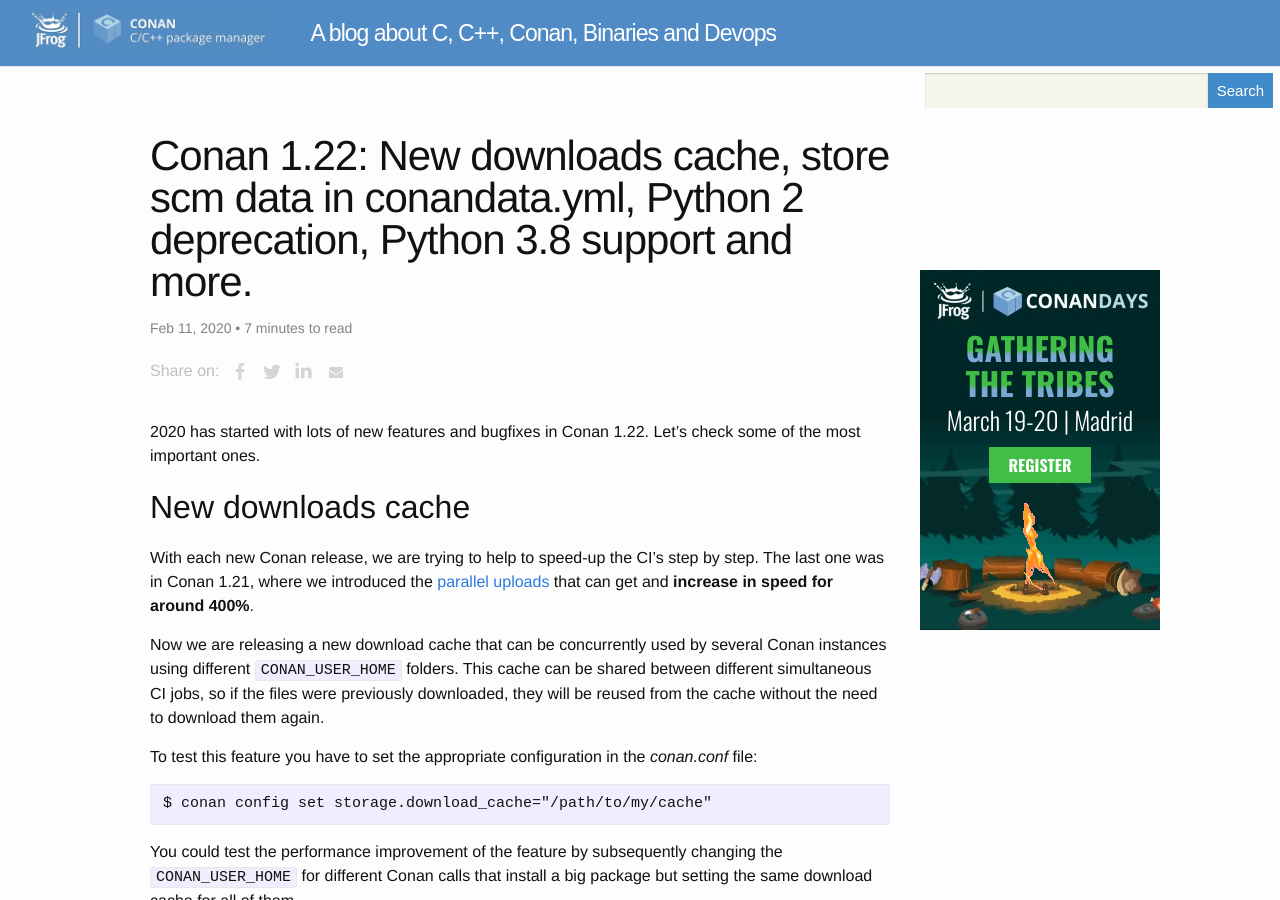
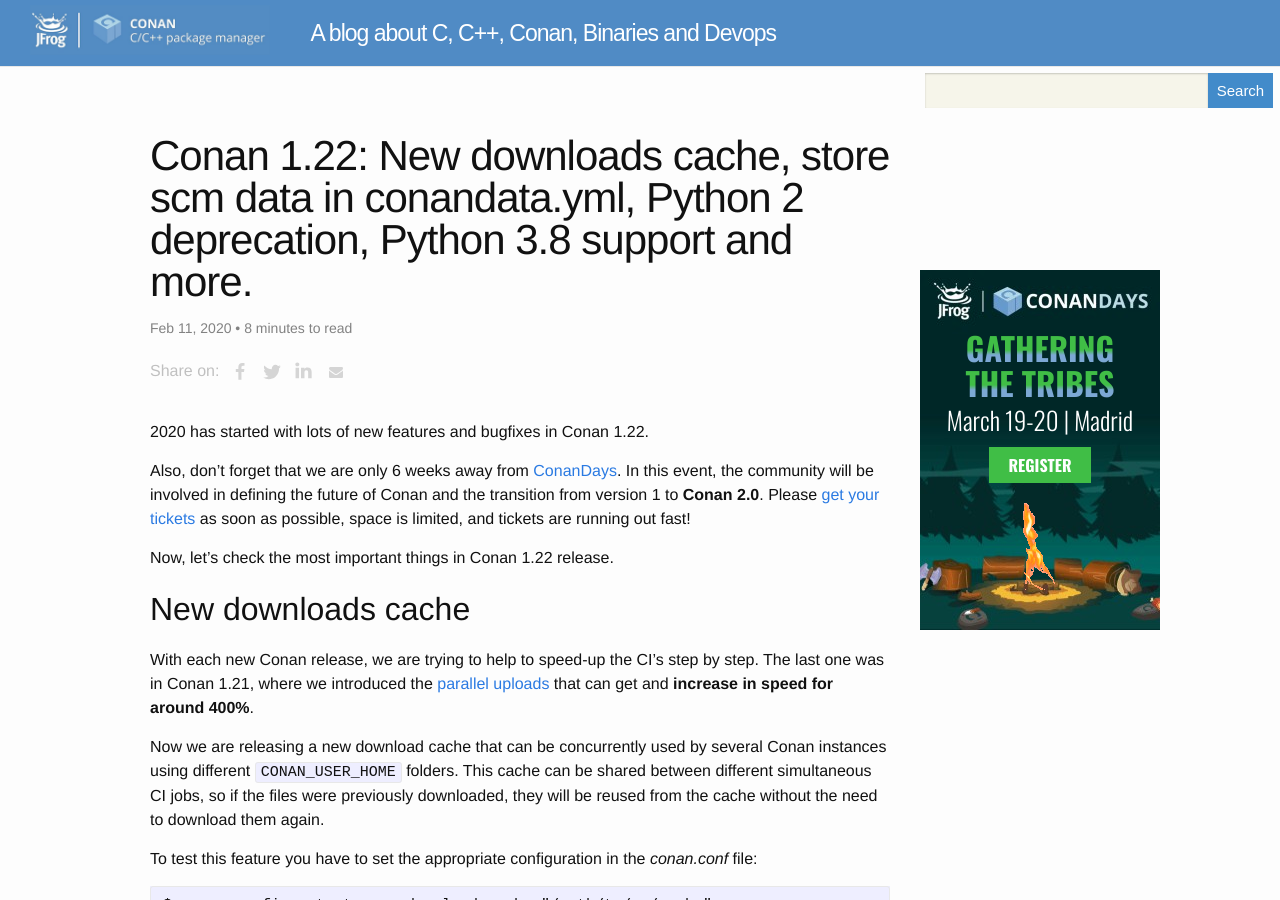
Before and after one commit to conan-io/conan-io.github.io, a Jekyll site: the page built from _posts/2020-02-11-New-conan-release-1-22.markdown, in a window 1280 px wide and 900 px high. Built offline with Jekyll 4.4.1, drawn with Linux system fonts in a browser that asks for light colours; comment, search, counter and statistics services are not loaded; some of the changed text lies outside the part shown.

Commit message:
minor changes

````diff
--- a/_posts/2020-02-11-New-conan-release-1-22.markdown
+++ b/_posts/2020-02-11-New-conan-release-1-22.markdown
@@ -5,8 +5,16 @@ title: "Conan 1.22: New downloads cache, store scm data in conandata.yml, Python
 Python 3.8 support and more."
 ---
 
-2020 has started with lots of new features and bugfixes in Conan 1.22. Let's check some of the most
-important ones.
+
+2020 has started with lots of new features and bugfixes in Conan 1.22.
+
+Also, don't forget that we are only 6 weeks away from
+[ConanDays](https://conandays.conan.io/). In this event, the community will be
+involved in defining the future of Conan and the transition from version 1 to **Conan 2.0**. Please [get
+your tickets](https://www.eventbrite.com/e/conandays-2020-gathering-the-tribes-tickets-75869891889)
+as soon as possible, space is limited, and tickets are running out fast!
+
+Now, let’s check the most important things in Conan 1.22 release.
 
 ## New downloads cache
 
@@ -113,9 +121,9 @@ conan config set general.scm_to_conandata=True
 ```
 
 With `scm_to_conandata` enabled, after creating the package, if you inspect the local cache export
-folder you will see that the scm dictionary has not been evaluated (it is identical to the one in
-your scm repository) and that there's a *conandata.yml* next to the *conanfile.py* file. If you
-inspect that file, you will see something similar to this:
+folder you will see that the that the original *conanfile.py* is not modified and that there's a
+*conandata.yml* next to the *conanfile.py* file with all the contents of the scm dictionary but the
+`username` and `password`. If you inspect that file, you will see something similar to this:
 
 {% highlight yaml %}
 .conan:
@@ -158,14 +166,16 @@ defined.
 
 ## Add extra user-defined properties using MSBuild build helper
 
-Using the new `user_property_file_name` parameter you can pass a list of filenames with user properties
-to the [`build`](https://docs.conan.io/en/latest/reference/build_helpers/visual_studio.html#build)
-method that will have priority over the `conan_build.props` file (values from these files will
-override that file values).
+Using the new `user_property_file_name` parameter you can pass a list of filenames with user
+properties to the
+[`build`](https://docs.conan.io/en/latest/reference/build_helpers/visual_studio.html#build) method
+that will have priority over the `conan_build.props` file (values from these user defined properties
+files can override the values in `conan_build.props`).
 
 ## Python 2 deprecation and support for Python 3.8
 
-On January 1st, [Python 2 was deprecated](https://www.python.org/dev/peps/pep-0373/) by the Python maintainers so Conan will not support Python 2 anymore starting from the 1.22 version.
+On January 1st, [Python 2 was deprecated](https://www.python.org/dev/peps/pep-0373/) by the Python
+maintainers so Conan will not support Python 2 anymore starting from the 1.22 version.
 
 If you are still using Python 2, please update as soon as possible.
 
````
